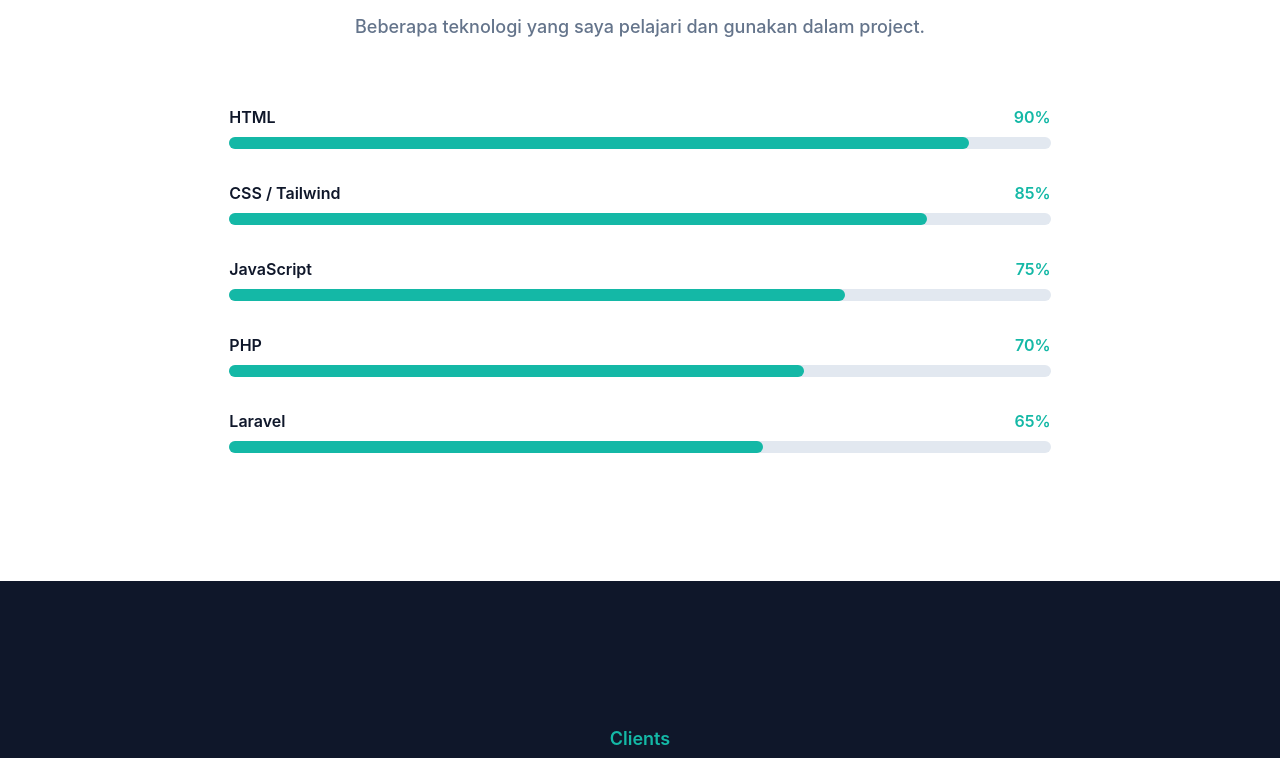
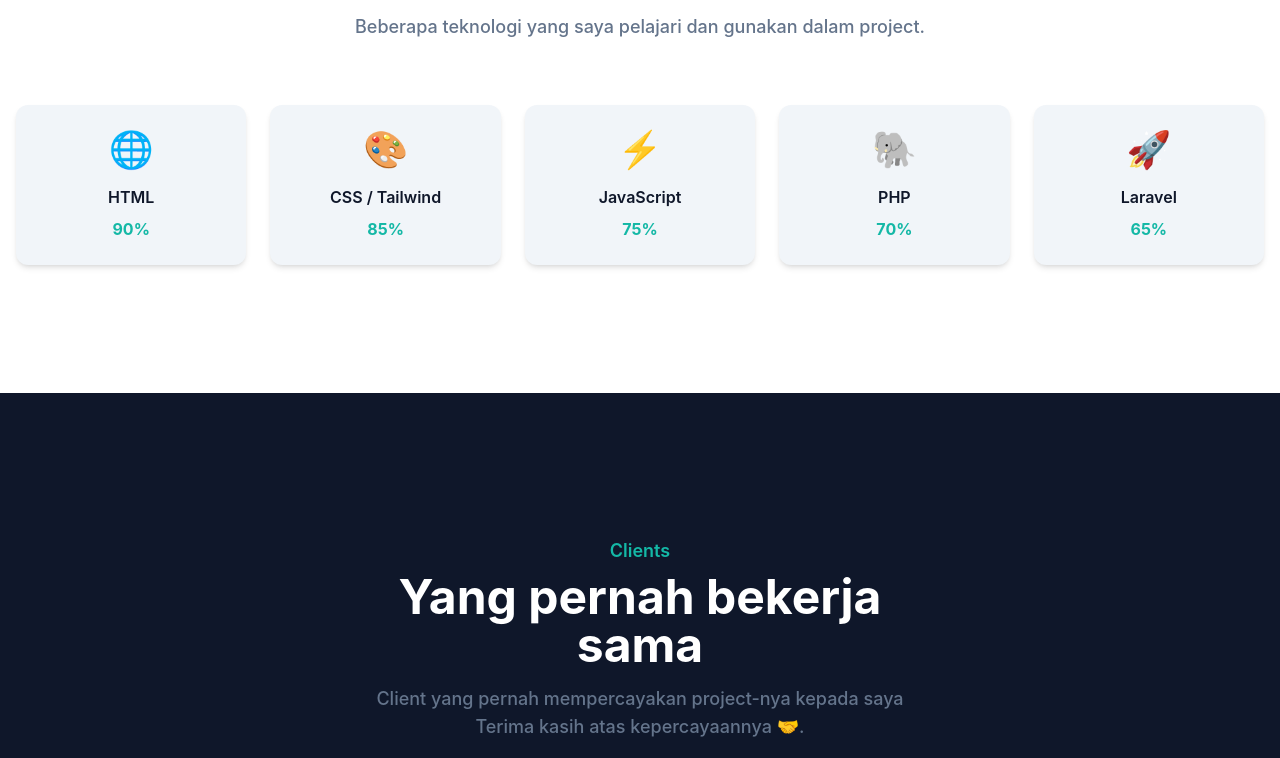
Before and after one commit to jayacahya/penambahan-portfolio, a website: page index.html in a window 1280 px wide. Shown: the part 3693-4451 px from the top of the page. Drawn offline with nearby package versions, Linux system fonts and the light colour scheme.

Commit message:
menambahkan style skills

```diff
--- a/index.html
+++ b/index.html
@@ -580,81 +580,50 @@
       </div>
     </div>
 
-        <div class="w-full px-4 lg:w-2/3 mx-auto space-y-8">
-          <!-- Skill Item -->
-          <div>
-            <div class="flex justify-between mb-2">
-              <span class="font-semibold text-dark dark:text-white">HTML</span>
-              <span class="text-primary font-semibold">90%</span>
-            </div>
-            <div class="w-full bg-slate-200 rounded-full h-3 dark:bg-slate-700">
-              <div
-                class="skill-bar bg-primary h-3 rounded-full"
-                data-width="90%"
-              ></div>
-            </div>
+    <!-- GRID SKILLS -->
+    <div class="w-full px-4">
+      <div class="grid grid-cols-2 md:grid-cols-3 lg:grid-cols-5 gap-6">
+
+        <!-- HTML -->
+        <div class="group bg-slate-100 dark:bg-slate-800 rounded-xl p-6 text-center shadow-md hover:shadow-xl hover:-translate-y-2 transition duration-300">
+          <div class="text-4xl mb-4 group-hover:scale-110 transition duration-300">🌐</div>
+          <h3 class="font-semibold text-dark dark:text-white">HTML</h3>
+          <p class="text-primary font-bold mt-2">90%</p>
         </div>
 
-          <div>
-            <div class="flex justify-between mb-2">
-              <span class="font-semibold text-dark dark:text-white"
-                >CSS / Tailwind</span
-              >
-              <span class="text-primary font-semibold">85%</span>
-            </div>
-            <div class="w-full bg-slate-200 rounded-full h-3 dark:bg-slate-700">
-              <div
-                class="skill-bar bg-primary h-3 rounded-full"
-                data-width="85%"
-              ></div>
-            </div>
+        <!-- CSS -->
+        <div class="group bg-slate-100 dark:bg-slate-800 rounded-xl p-6 text-center shadow-md hover:shadow-xl hover:-translate-y-2 transition duration-300">
+          <div class="text-4xl mb-4 group-hover:scale-110 transition duration-300">🎨</div>
+          <h3 class="font-semibold text-dark dark:text-white">CSS / Tailwind</h3>
+          <p class="text-primary font-bold mt-2">85%</p>
         </div>
 
-          <div>
-            <div class="flex justify-between mb-2">
-              <span class="font-semibold text-dark dark:text-white"
-                >JavaScript</span
-              >
-              <span class="text-primary font-semibold">75%</span>
-            </div>
-            <div class="w-full bg-slate-200 rounded-full h-3 dark:bg-slate-700">
-              <div
-                class="skill-bar bg-primary h-3 rounded-full"
-                data-width="75%"
-              ></div>
-            </div>
+        <!-- JavaScript -->
+        <div class="group bg-slate-100 dark:bg-slate-800 rounded-xl p-6 text-center shadow-md hover:shadow-xl hover:-translate-y-2 transition duration-300">
+          <div class="text-4xl mb-4 group-hover:scale-110 transition duration-300">⚡</div>
+          <h3 class="font-semibold text-dark dark:text-white">JavaScript</h3>
+          <p class="text-primary font-bold mt-2">75%</p>
         </div>
 
-          <div>
-            <div class="flex justify-between mb-2">
-              <span class="font-semibold text-dark dark:text-white">PHP</span>
-              <span class="text-primary font-semibold">70%</span>
-            </div>
-            <div class="w-full bg-slate-200 rounded-full h-3 dark:bg-slate-700">
-              <div
-                class="skill-bar bg-primary h-3 rounded-full"
-                data-width="70%"
-              ></div>
-            </div>
+        <!-- PHP -->
+        <div class="group bg-slate-100 dark:bg-slate-800 rounded-xl p-6 text-center shadow-md hover:shadow-xl hover:-translate-y-2 transition duration-300">
+          <div class="text-4xl mb-4 group-hover:scale-110 transition duration-300">🐘</div>
+          <h3 class="font-semibold text-dark dark:text-white">PHP</h3>
+          <p class="text-primary font-bold mt-2">70%</p>
         </div>
 
-          <div>
-            <div class="flex justify-between mb-2">
-              <span class="font-semibold text-dark dark:text-white"
-                >Laravel</span
-              >
-              <span class="text-primary font-semibold">65%</span>
+        <!-- Laravel -->
+        <div class="group bg-slate-100 dark:bg-slate-800 rounded-xl p-6 text-center shadow-md hover:shadow-xl hover:-translate-y-2 transition duration-300">
+          <div class="text-4xl mb-4 group-hover:scale-110 transition duration-300">🚀</div>
+          <h3 class="font-semibold text-dark dark:text-white">Laravel</h3>
+          <p class="text-primary font-bold mt-2">65%</p>
         </div>
-            <div class="w-full bg-slate-200 rounded-full h-3 dark:bg-slate-700">
-              <div
-                class="skill-bar bg-primary h-3 rounded-full"
-                data-width="65%"
-              ></div>
-            </div>
+
       </div>
     </div>
   </div>
 </section>
+
     <!-- skills end -->
 
     <!-- client start -->
```
Also changed, not shown: dist/output.css. Lines whose indentation alone changed are shown as unchanged.
